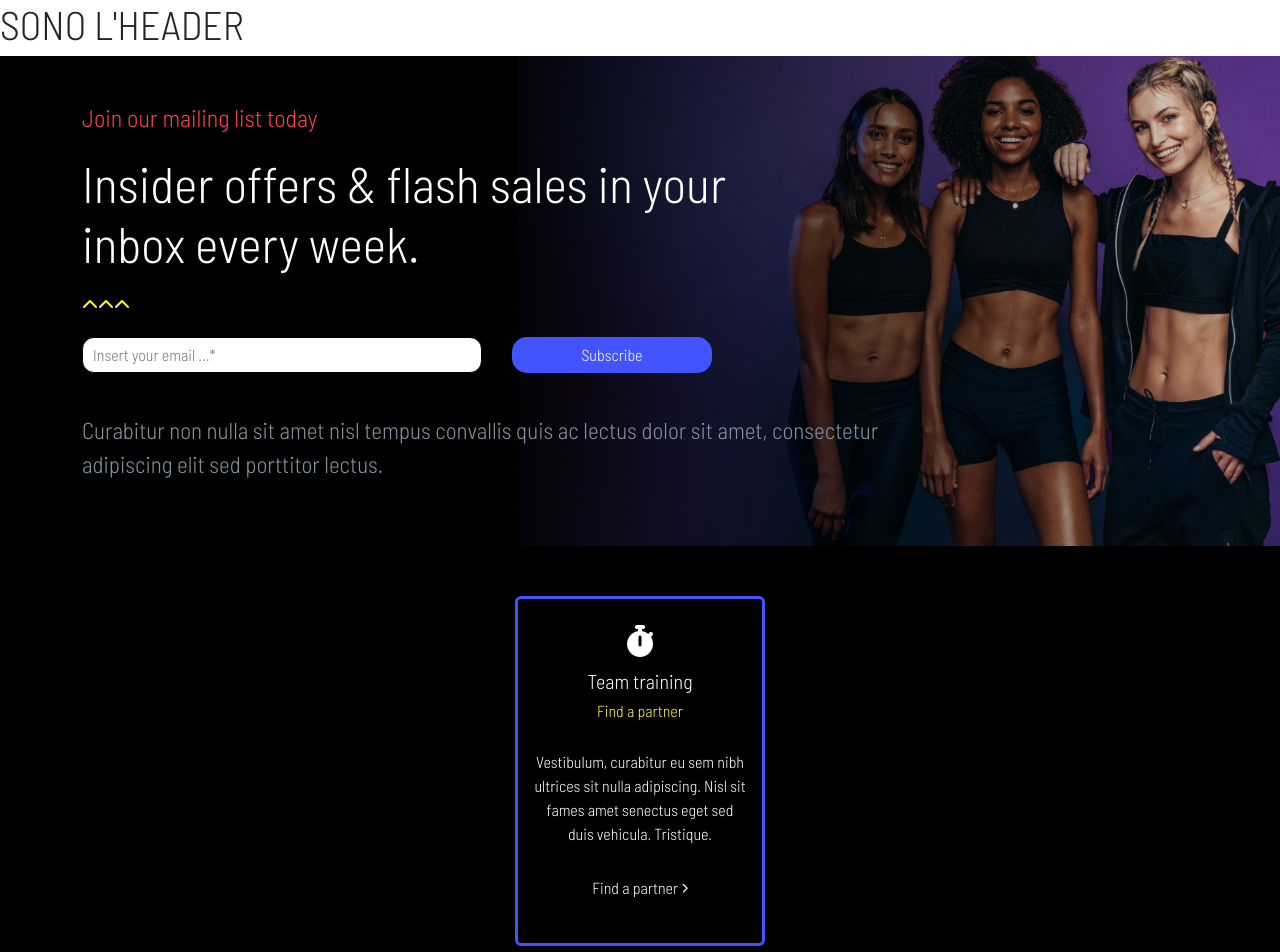
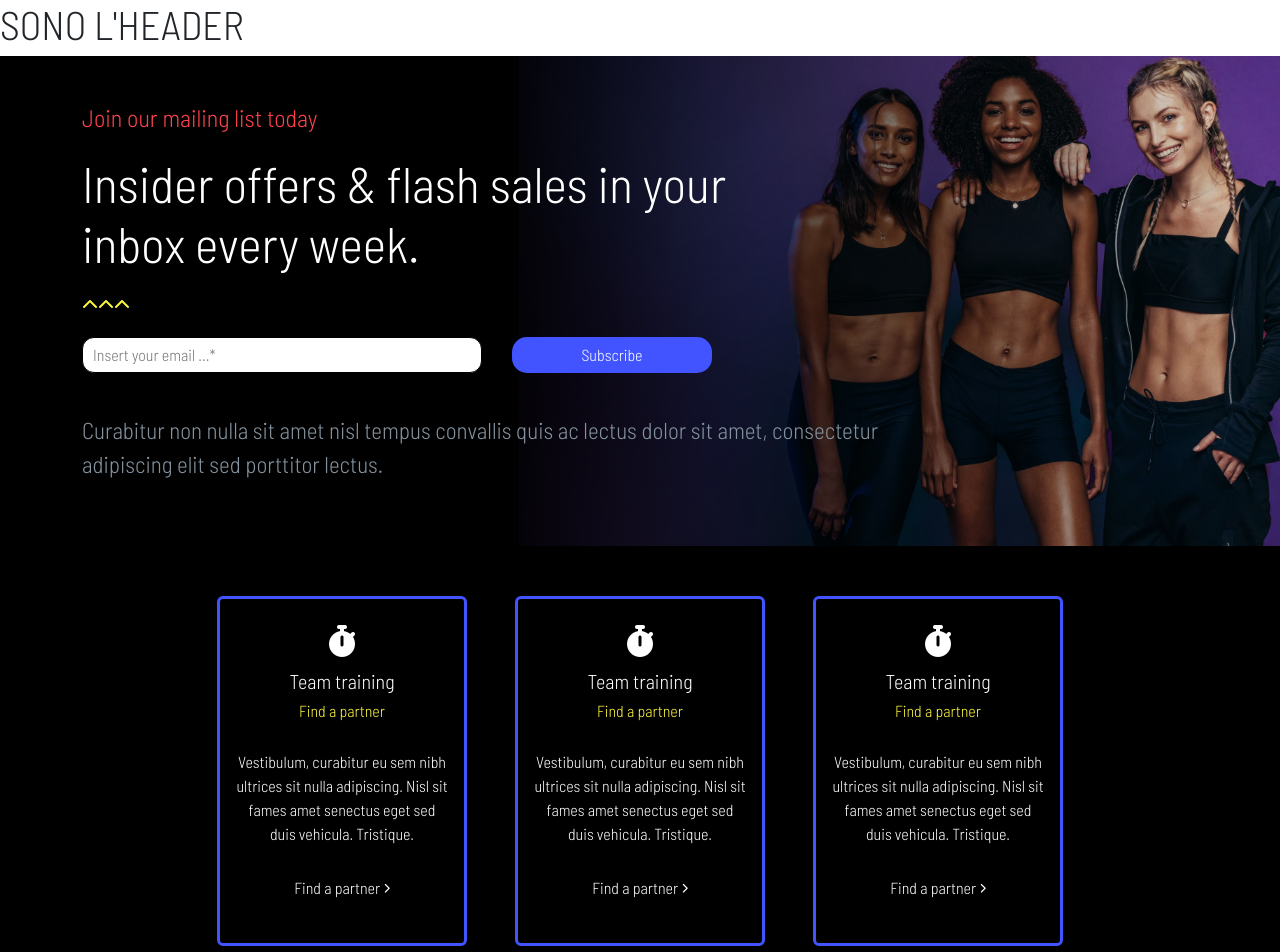
Before and after one commit to emilianogastaldo/proj-html-vuejs, a Vue app: page / in a window 1280 px wide. Shown: the top 952 px of the page. Built offline with nearby package versions, Linux system fonts and the light colour scheme.

Commit message:
added v-for and props

```diff
--- a/src/components/main/SubscribePlan.vue
+++ b/src/components/main/SubscribePlan.vue
@@ -1,9 +1,13 @@
 <script>
 import SubscribePlanCard from './SubscribePlanCard.vue';
+import { subPlan } from '../../data/index';
 export default {
     name: 'SubscribePlan',
+    data: () => ({
+        subPlan
+    }),
     components: {
-        SubscribePlanCard
+        SubscribePlanCard,
     }
 }
 </script>
@@ -11,8 +15,11 @@ export default {
 <template>
     <section id="subscribe-plan">
         <div class="container d-flex align-item-center justify-content-center">
-            <div class="row g-3 row-col-3">
-                <SubscribePlanCard />
+            <div class="row g-5 row-col-3">
+                <div class="col" v-for="card in subPlan" :key="card.id">
+                    <SubscribePlanCard :icon="card.icon" :title="card.title" :subtitle="card.subtitle"
+                        :paragrph="card.paragrph" :link="card.link" :url="card.url" />
+                </div>
             </div>
         </div>
     </section>
```
